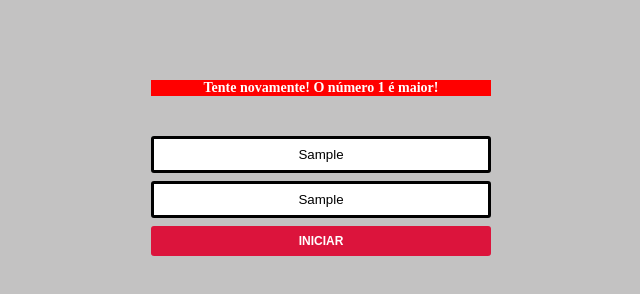
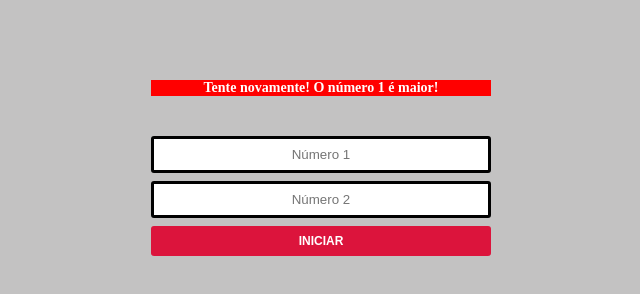
Before and after one commit to Marcos-Bhering/Exercicio_ebac_HTML_JS, a plain HTML site: page index.html in a window 1280 px wide. Both pictures are taken after typing "Sample", "Sample" into the empty fields and a click on the button "INICIAR". Shown: the full height of the page, 319-959 px from the left. Drawn offline with Linux system fonts and the light colour scheme.

Commit message:
correção exercicio

```diff
--- a/main.js
+++ b/main.js
@@ -1,18 +1,27 @@
 const alerta = document.querySelector(".msg-alert");
-const num1 = document.querySelector("#num-1");
-const num2 = document.querySelector("#num-2");
 const button = document.querySelector("#btn");
 
 button.addEventListener("click", function (e) {
   e.preventDefault();
 
+  const num1 = document.querySelector("#num-1");
+  const num2 = document.querySelector("#num-2");
+
+  if (num1 && num2) {
     if (num1.value < num2.value) {
       alerta.classList.remove("msg-alert-red");
       alerta.classList.add("msg-alert-green");
       alerta.innerHTML = "Tudo certo! O número 2 é maior!";
     } else {
+      alerta.classList.remove("msg-alert-green");
       alerta.classList.add("msg-alert-red");
-
       alerta.innerHTML = "Tente novamente! O número 1 é maior!";
     }
+
+    // Resetando os valores dos inputs
+    num1.value = "";
+    num2.value = "";
+  } else {
+    console.error("Um ou mais elementos não foram encontrados no DOM.");
+  }
 });
```
Also changed, not shown: main.css (line endings or trailing spaces). Lines whose indentation alone changed are shown as unchanged.
